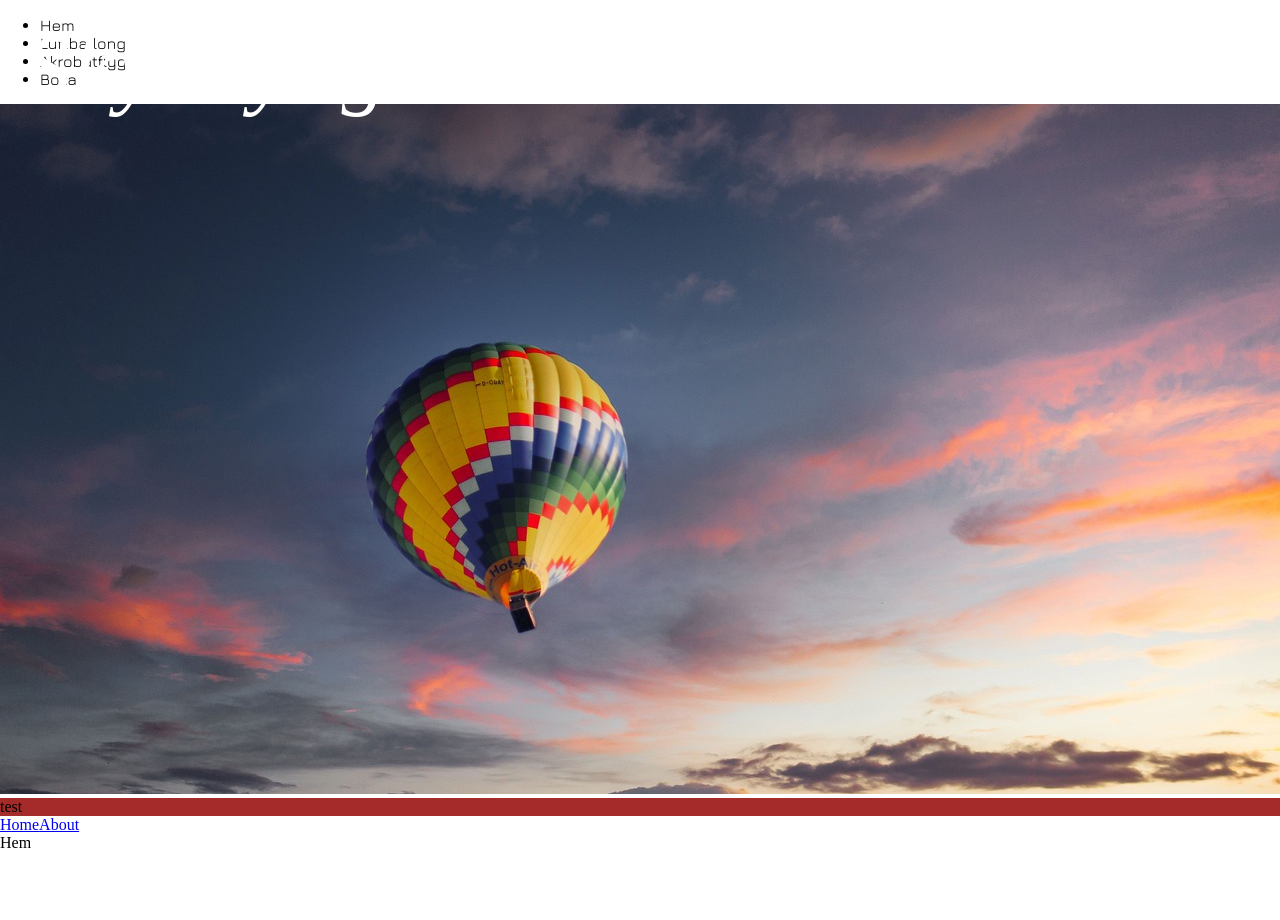
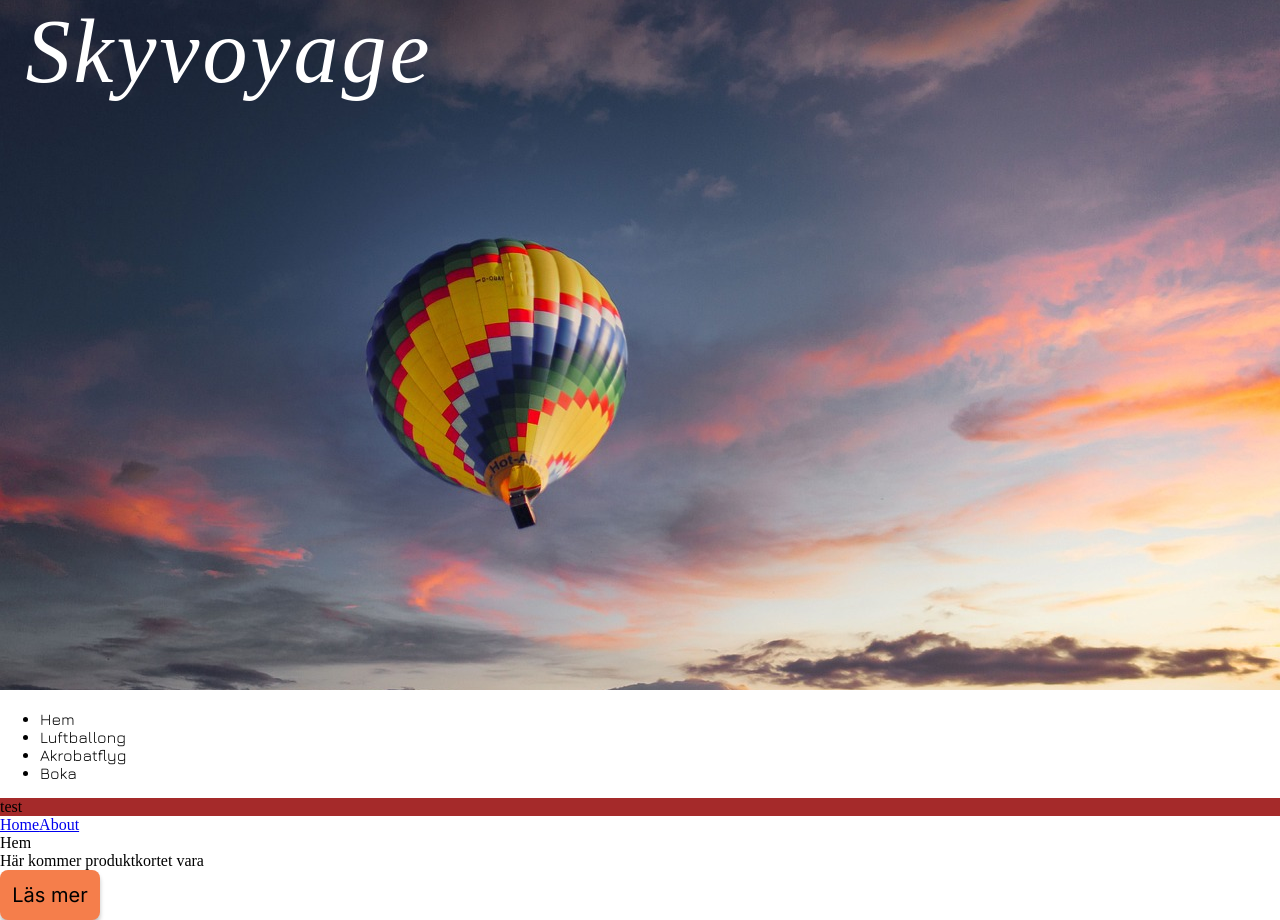
Before and after one commit to ellinorjohansson/SkyVoyage-Glantan, a Vue app: page / in a window 1280 px wide. Before the commit the page ends 852 px from the top, so only its background shows below. Built offline with nearby package versions, Linux system fonts and the light colour scheme; a web font is replaced by a local one.

Commit message:
✨ feature: Add ReadMoreButton component with styling
-Also created productCard-component
-created variable for font-size-button
-imported productCard in homeview

```diff
--- a/src/component/MainHeader.vue
+++ b/src/component/MainHeader.vue
@@ -7,8 +7,8 @@ import NavBar from "./NavBar.vue"
 <template>
   <header>
     <HeaderLogo />
+    <img src="/assets/images/Hero_image.jpg" alt="" height="1280" width="855" />
     <NavBar />
-    <img src="/assets/images/Hero_image.jpg" alt="" height="1280" width="855" />
     <div>test</div>
   </header>
 </template>
--- /dev/null
+++ b/src/component/ProductCard.vue
@@ -0,0 +1,8 @@
+<script lang="ts" setup>
+import ReadMoreButton from "./ReadMoreButton.vue"
+</script>
+
+<template>
+  <div>Här kommer produktkortet vara</div>
+  <ReadMoreButton />
+</template>
--- /dev/null
+++ b/src/component/ReadMoreButton.vue
@@ -0,0 +1,39 @@
+<template>
+  <button>Läs mer</button>
+</template>
+
+<style lang="scss">
+button {
+  font-family: $font-body;
+  font-size: $font-size-button;
+  width: 110px;
+  height: 44px;
+  border-radius: 8px;
+  border: none;
+  box-shadow: 0px 4px 4px 0px #00000040;
+  background-color: $coral;
+  color: black;
+
+  &:disabled {
+    background-color: #939393;
+  }
+}
+
+@media screen and (min-width: 768px) {
+  button {
+    width: 130px;
+  }
+}
+
+@media screen and (min-width: 1024px) {
+  button {
+    width: 100px;
+    height: 50px;
+
+    &:hover {
+      box-shadow: 0px 4px 4px 0px #00000040;
+      background-color: #e5916d;
+    }
+  }
+}
+</style>
--- a/src/style/_variables.scss
+++ b/src/style/_variables.scss
@@ -25,3 +25,5 @@ $desktop-font-size-heading2: 45px;
 $desktop-font-size-heading3: 22px;
 $desktop-font-size-heading4-6: 20px;
 $desktop-font-size-paragraph: 20px;
+
+$font-size-button: 20px;
--- a/src/views/HomeView.vue
+++ b/src/views/HomeView.vue
@@ -1,8 +1,8 @@
 <script setup lang="ts">
+import ProductCard from "@/component/ProductCard.vue"
 </script>
 
 <template>
-  <main>
-    Hem
-  </main>
+  <main>Hem</main>
+  <ProductCard />
 </template>
```
